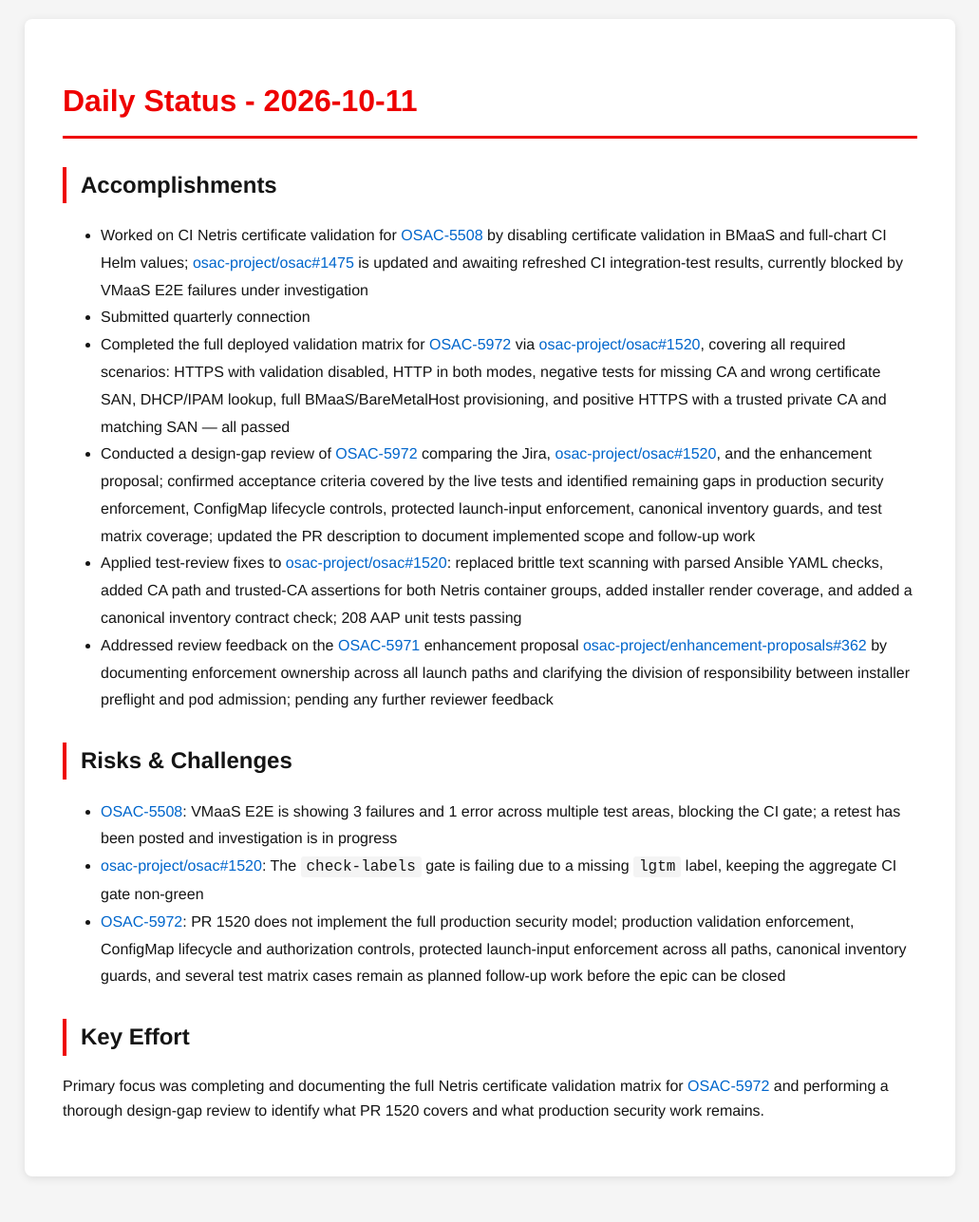
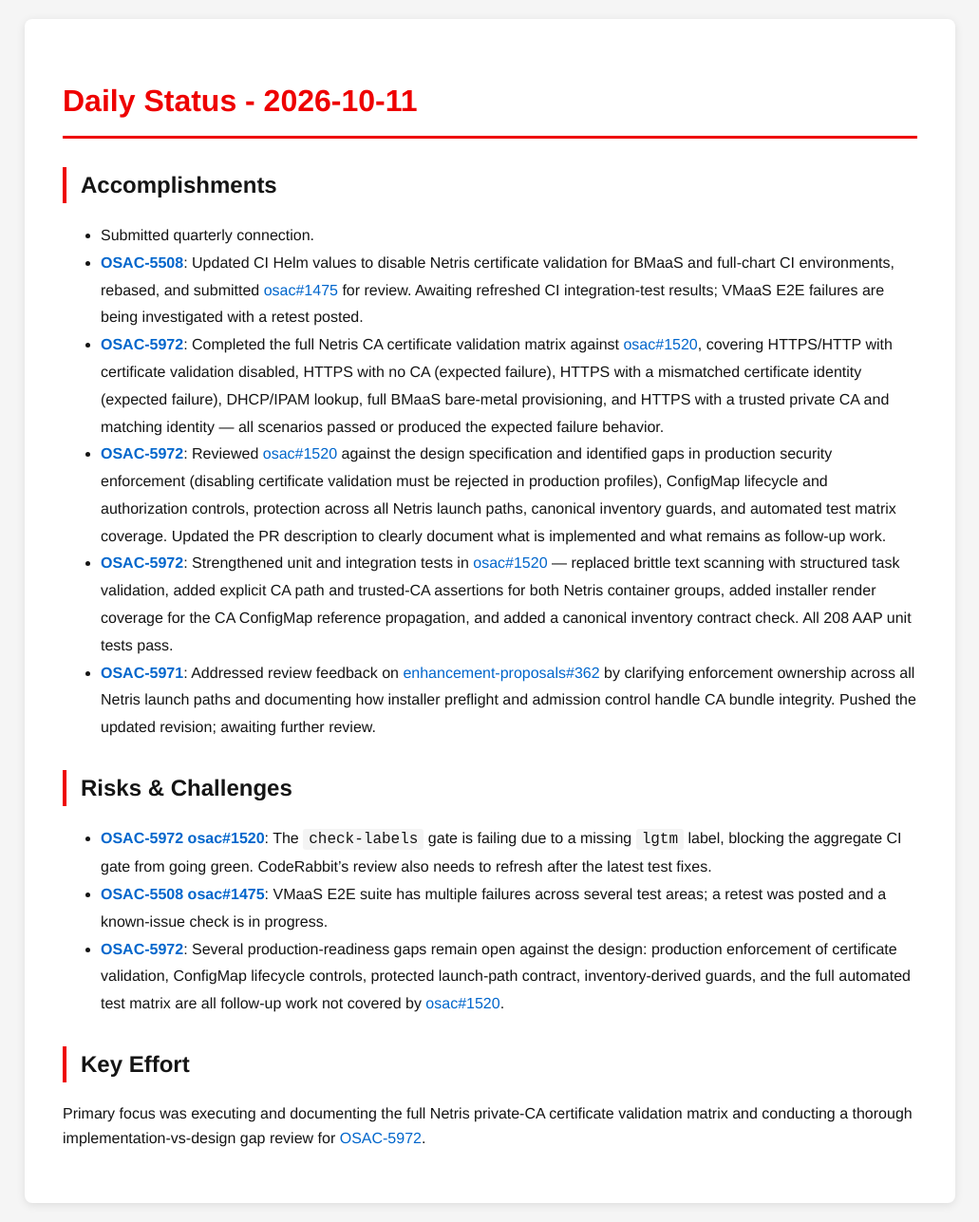
Before and after one commit to tzvatot/daily-status, a Jekyll site: the page built from 2026-10-11.md, in a window 1280 px wide. Shown: the whole page at 95% size, without its empty margins (124-1155 px from the left). Built offline with Jekyll 4.4.1, drawn with Linux system fonts in a browser that asks for light colours; before the commit the page ends 1259 px from its top, so only the background shows below that.

Commit message:
Daily status update - 2026-10-11

```diff
--- a/2026-10-11.md
+++ b/2026-10-11.md
@@ -7,17 +7,17 @@
 # Daily Status - 2026-10-11
 
 ## Accomplishments
-- Worked on CI Netris certificate validation for [OSAC-5508](https://redhat.atlassian.net/browse/OSAC-5508) by disabling certificate validation in BMaaS and full-chart CI Helm values; [osac-project/osac#1475](https://github.com/osac-project/osac/pull/1475) is updated and awaiting refreshed CI integration-test results, currently blocked by VMaaS E2E failures under investigation
-- Submitted quarterly connection
-- Completed the full deployed validation matrix for [OSAC-5972](https://redhat.atlassian.net/browse/OSAC-5972) via [osac-project/osac#1520](https://github.com/osac-project/osac/pull/1520), covering all required scenarios: HTTPS with validation disabled, HTTP in both modes, negative tests for missing CA and wrong certificate SAN, DHCP/IPAM lookup, full BMaaS/BareMetalHost provisioning, and positive HTTPS with a trusted private CA and matching SAN — all passed
-- Conducted a design-gap review of [OSAC-5972](https://redhat.atlassian.net/browse/OSAC-5972) comparing the Jira, [osac-project/osac#1520](https://github.com/osac-project/osac/pull/1520), and the enhancement proposal; confirmed acceptance criteria covered by the live tests and identified remaining gaps in production security enforcement, ConfigMap lifecycle controls, protected launch-input enforcement, canonical inventory guards, and test matrix coverage; updated the PR description to document implemented scope and follow-up work
-- Applied test-review fixes to [osac-project/osac#1520](https://github.com/osac-project/osac/pull/1520): replaced brittle text scanning with parsed Ansible YAML checks, added CA path and trusted-CA assertions for both Netris container groups, added installer render coverage, and added a canonical inventory contract check; 208 AAP unit tests passing
-- Addressed review feedback on the [OSAC-5971](https://redhat.atlassian.net/browse/OSAC-5971) enhancement proposal [osac-project/enhancement-proposals#362](https://github.com/osac-project/enhancement-proposals/pull/362) by documenting enforcement ownership across all launch paths and clarifying the division of responsibility between installer preflight and pod admission; pending any further reviewer feedback
+- Submitted quarterly connection.
+- **[OSAC-5508](https://redhat.atlassian.net/browse/OSAC-5508)**: Updated CI Helm values to disable Netris certificate validation for BMaaS and full-chart CI environments, rebased, and submitted [osac#1475](https://github.com/osac-project/osac/pull/1475) for review. Awaiting refreshed CI integration-test results; VMaaS E2E failures are being investigated with a retest posted.
+- **[OSAC-5972](https://redhat.atlassian.net/browse/OSAC-5972)**: Completed the full Netris CA certificate validation matrix against [osac#1520](https://github.com/osac-project/osac/pull/1520), covering HTTPS/HTTP with certificate validation disabled, HTTPS with no CA (expected failure), HTTPS with a mismatched certificate identity (expected failure), DHCP/IPAM lookup, full BMaaS bare-metal provisioning, and HTTPS with a trusted private CA and matching identity — all scenarios passed or produced the expected failure behavior.
+- **[OSAC-5972](https://redhat.atlassian.net/browse/OSAC-5972)**: Reviewed [osac#1520](https://github.com/osac-project/osac/pull/1520) against the design specification and identified gaps in production security enforcement (disabling certificate validation must be rejected in production profiles), ConfigMap lifecycle and authorization controls, protection across all Netris launch paths, canonical inventory guards, and automated test matrix coverage. Updated the PR description to clearly document what is implemented and what remains as follow-up work.
+- **[OSAC-5972](https://redhat.atlassian.net/browse/OSAC-5972)**: Strengthened unit and integration tests in [osac#1520](https://github.com/osac-project/osac/pull/1520) — replaced brittle text scanning with structured task validation, added explicit CA path and trusted-CA assertions for both Netris container groups, added installer render coverage for the CA ConfigMap reference propagation, and added a canonical inventory contract check. All 208 AAP unit tests pass.
+- **[OSAC-5971](https://redhat.atlassian.net/browse/OSAC-5971)**: Addressed review feedback on [enhancement-proposals#362](https://github.com/osac-project/enhancement-proposals/pull/362) by clarifying enforcement ownership across all Netris launch paths and documenting how installer preflight and admission control handle CA bundle integrity. Pushed the updated revision; awaiting further review.
 
 ## Risks & Challenges
-- [OSAC-5508](https://redhat.atlassian.net/browse/OSAC-5508): VMaaS E2E is showing 3 failures and 1 error across multiple test areas, blocking the CI gate; a retest has been posted and investigation is in progress
-- [osac-project/osac#1520](https://github.com/osac-project/osac/pull/1520): The `check-labels` gate is failing due to a missing `lgtm` label, keeping the aggregate CI gate non-green
-- [OSAC-5972](https://redhat.atlassian.net/browse/OSAC-5972): PR 1520 does not implement the full production security model; production validation enforcement, ConfigMap lifecycle and authorization controls, protected launch-input enforcement across all paths, canonical inventory guards, and several test matrix cases remain as planned follow-up work before the epic can be closed
+- **[OSAC-5972](https://redhat.atlassian.net/browse/OSAC-5972) [osac#1520](https://github.com/osac-project/osac/pull/1520)**: The `check-labels` gate is failing due to a missing `lgtm` label, blocking the aggregate CI gate from going green. CodeRabbit's review also needs to refresh after the latest test fixes.
+- **[OSAC-5508](https://redhat.atlassian.net/browse/OSAC-5508) [osac#1475](https://github.com/osac-project/osac/pull/1475)**: VMaaS E2E suite has multiple failures across several test areas; a retest was posted and a known-issue check is in progress.
+- **[OSAC-5972](https://redhat.atlassian.net/browse/OSAC-5972)**: Several production-readiness gaps remain open against the design: production enforcement of certificate validation, ConfigMap lifecycle controls, protected launch-path contract, inventory-derived guards, and the full automated test matrix are all follow-up work not covered by [osac#1520](https://github.com/osac-project/osac/pull/1520).
 
 ## Key Effort
-Primary focus was completing and documenting the full Netris certificate validation matrix for [OSAC-5972](https://redhat.atlassian.net/browse/OSAC-5972) and performing a thorough design-gap review to identify what PR 1520 covers and what production security work remains.
+Primary focus was executing and documenting the full Netris private-CA certificate validation matrix and conducting a thorough implementation-vs-design gap review for [OSAC-5972](https://redhat.atlassian.net/browse/OSAC-5972).
```
